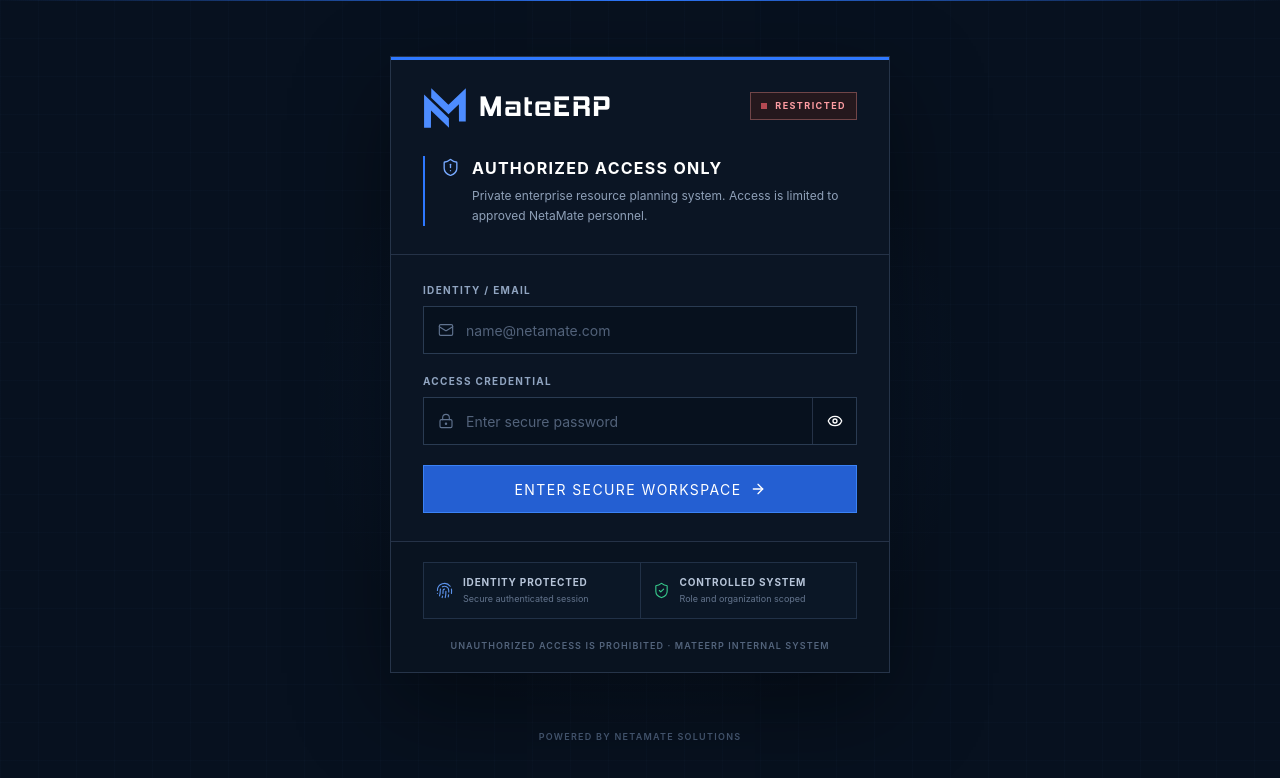
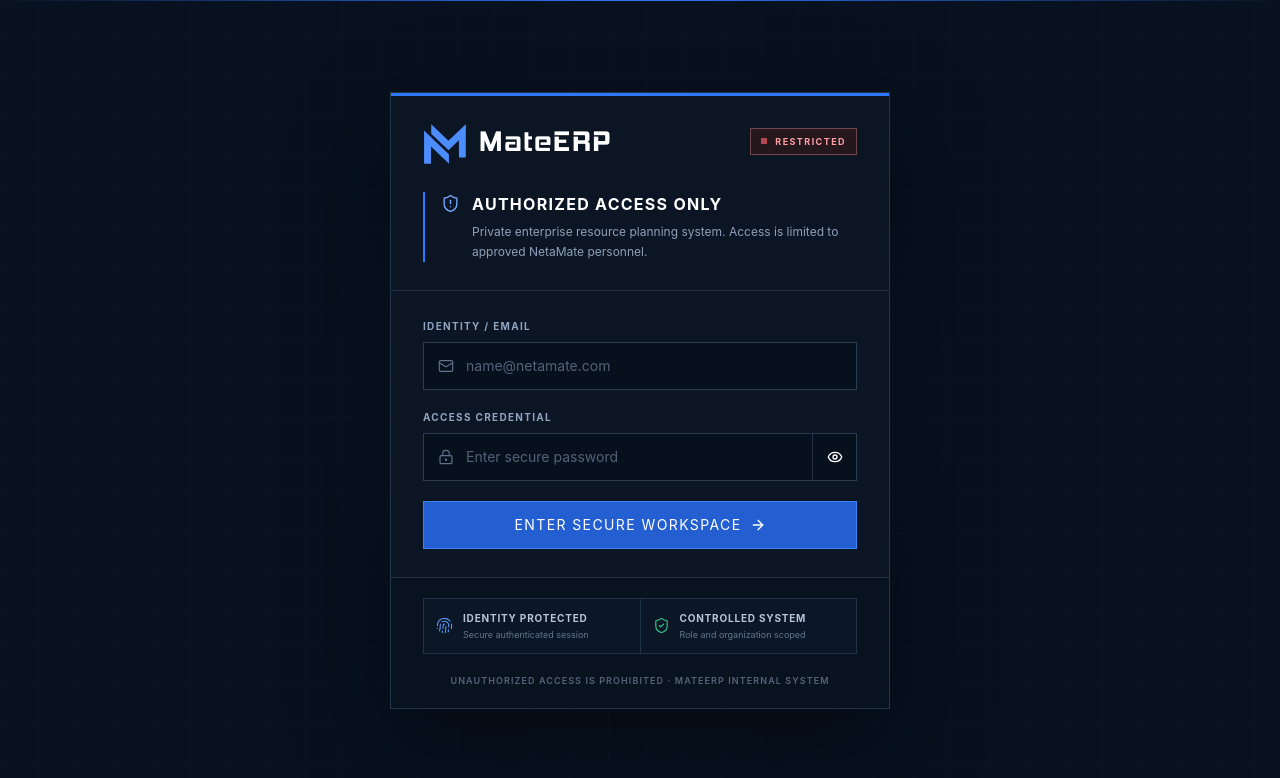
Before and after one commit to netamate/MateERP, a Next.js app in the folder frontend/: page /administration/settings in a window 1280 px wide. Shown: the top 778 px of the page. Built offline with nearby package versions, Linux system fonts and the light colour scheme; no server answers.

Commit message:
Simplify MateERP login branding

```diff
--- a/frontend/components/auth/login-form.tsx
+++ b/frontend/components/auth/login-form.tsx
@@ -53,7 +53,6 @@ export function LoginForm({ onSubmit }: LoginFormProps) {
               className="text-white"
               heading
               logoClassName="h-10 w-11 shrink-0 text-[#4d8cff]"
-              subtitle="NetaMate Solutions"
               wordmarkClassName="text-[29px] tracking-[0.04em]"
             />
             <div className="mt-1 flex shrink-0 items-center gap-2 border border-[#704548] bg-[#25181d] px-2.5 py-1.5 text-[9px] font-bold uppercase tracking-[0.16em] text-[#ff9da3]">
@@ -185,9 +184,6 @@ export function LoginForm({ onSubmit }: LoginFormProps) {
         </div>
       </section>
 
-      <div className="relative z-10 mt-6 text-center text-[9px] font-semibold uppercase tracking-[0.14em] text-[#41526a]">
-        Powered by NetaMate Solutions
-      </div>
     </main>
   );
 }
```
